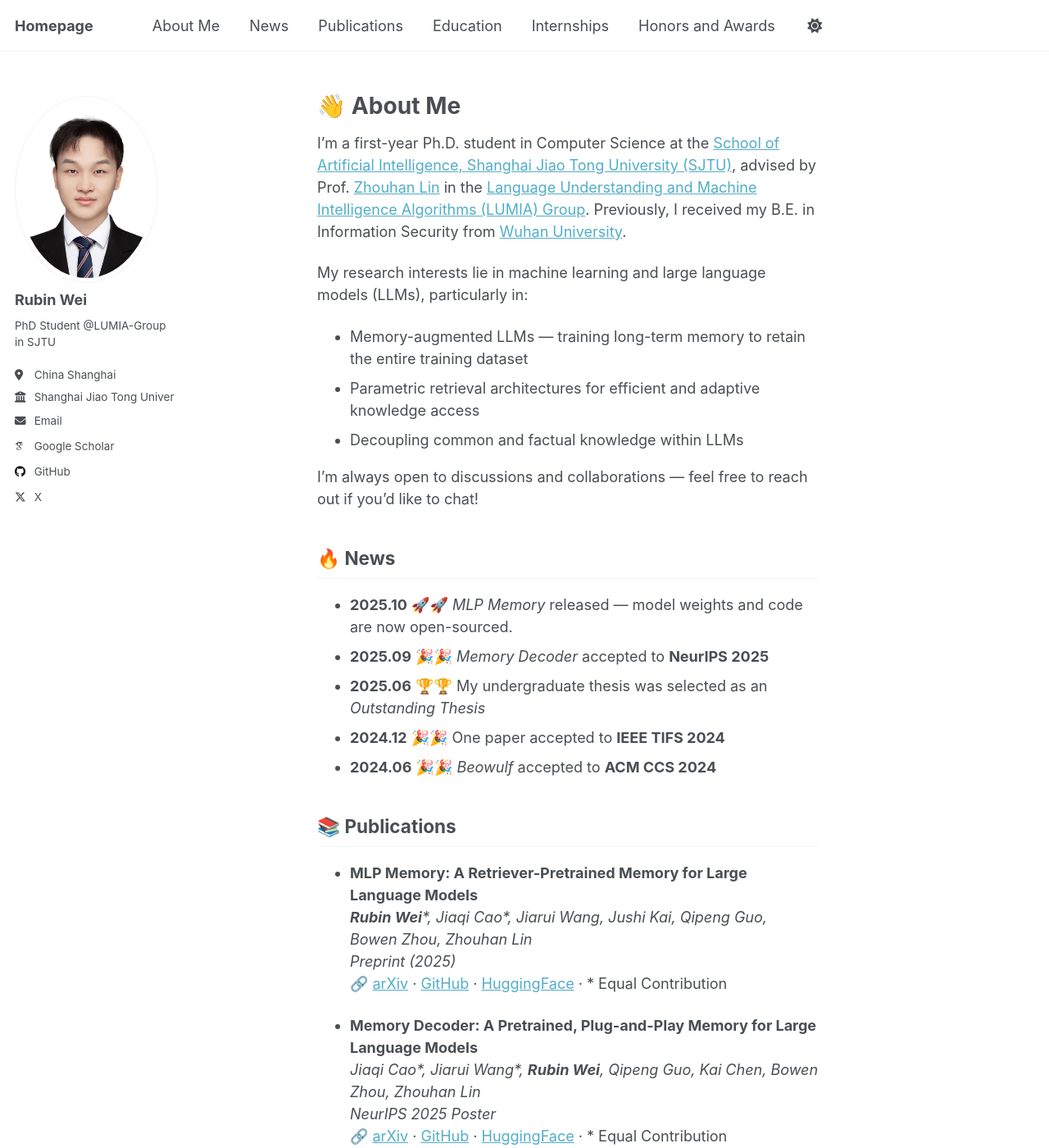
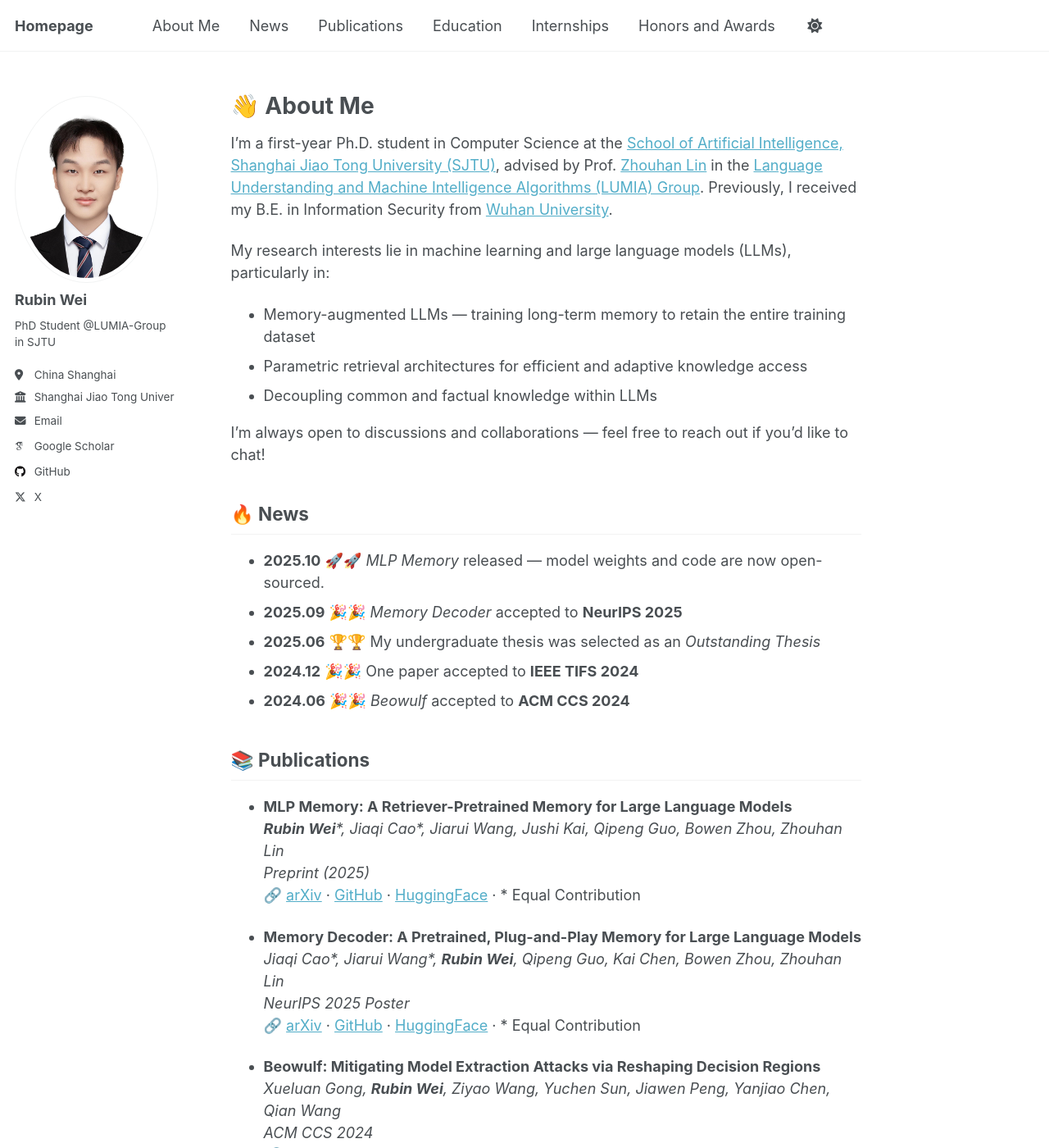
Before and after one commit to Rubin-Wei/Rubin-Wei.github.io, a Jekyll site: the page built from _pages/about.md, in a window 1280 px wide and 1400 px high. Shown: the whole window at 82% size. Built offline with Jekyll 4.4.1, drawn with Linux system fonts in a browser that asks for light colours; some web fonts are replaced; a script that is not in the unit is left out; some of the changed text lies outside the part shown.

Commit message:
remove footer and modify layout

```diff
--- a/_layouts/default.html
+++ b/_layouts/default.html
@@ -18,12 +18,14 @@ layout: compress
 
     {{ content }}
 
+    {% comment %}
     <div class="page__footer">
       <footer>
         {% include footer/custom.html %}
         {% include footer.html %}
       </footer>
     </div>
+    {% endcomment %}
 
     {% include scripts.html %}
 
--- a/_sass/_themes.scss
+++ b/_sass/_themes.scss
@@ -65,12 +65,12 @@ $right-sidebar-width-wide   : auto;
 
 $susy: (
     columns: 12,
-    column-width: 120px,
+    column-width: 150px,
     gutters: 1/4,
     math: fluid,
     output: float,
     gutter-position: after,
-    container: $x-large,
+    container: $large,
     global-box-sizing: border-box,
 );
 
--- a/_sass/layout/_page.scss
+++ b/_sass/layout/_page.scss
@@ -18,9 +18,9 @@
 
 .page {
   @include breakpoint($large) {
-    @include span(9 of 12 last);
+    @include span(10 of 12 last);
     @include prefix(0.5 of 12);
-    @include suffix(2.5 of 12);
+    @include suffix(2 of 12);
   }
 
   .page__inner-wrap {
```
